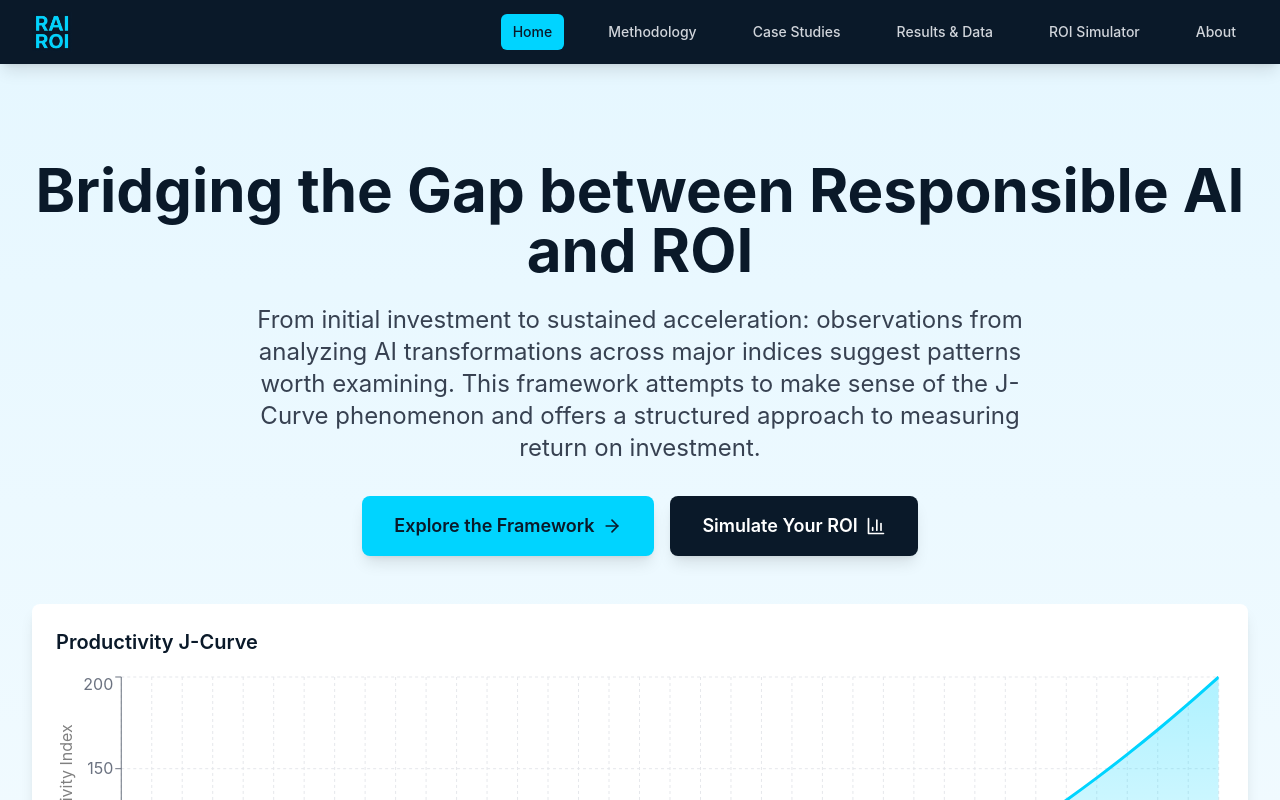
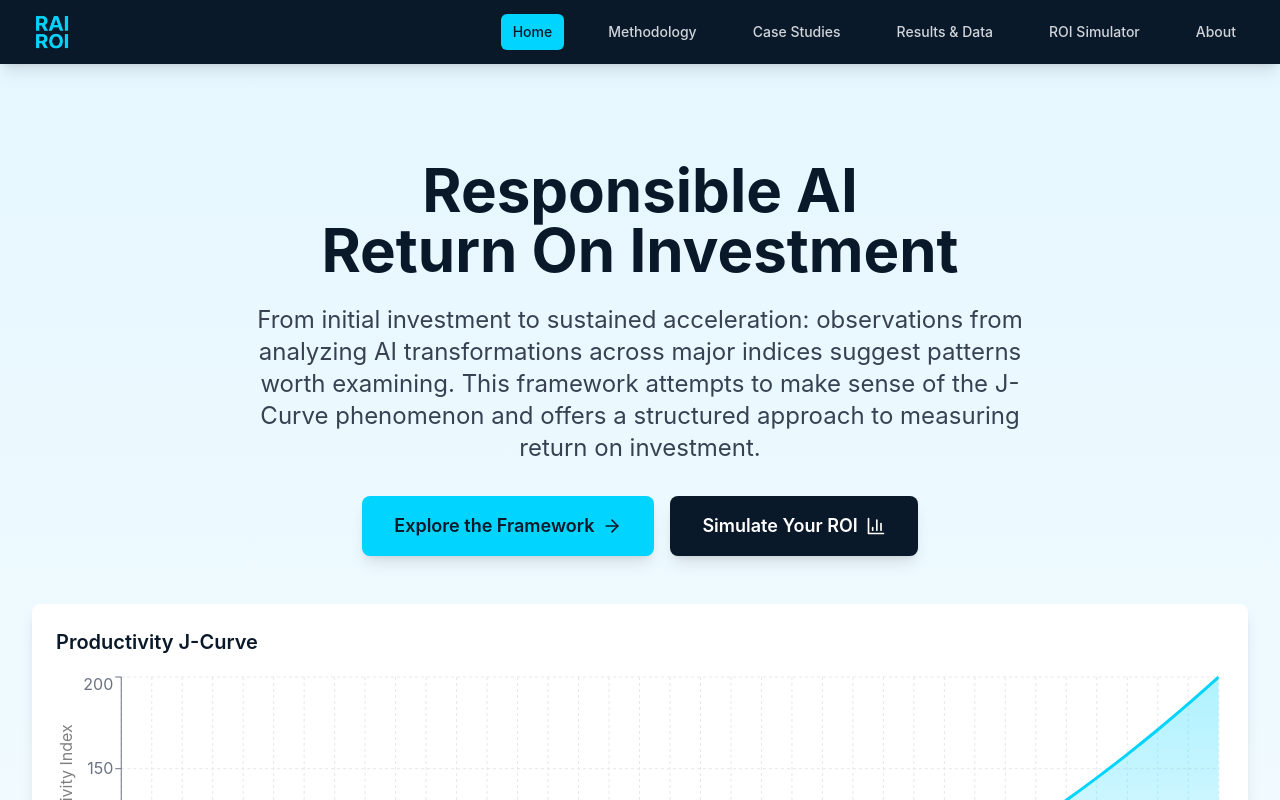
Before and after one commit to eric-horesnyi/rairoi-website, a Next.js app: page / in a window 1280 px wide. Shown: the top 800 px of the page. Built offline with nearby package versions, Linux system fonts and the light colour scheme.

Commit message:
Update homepage hero tagline

```diff
--- a/app/page.tsx
+++ b/app/page.tsx
@@ -17,7 +17,8 @@ export default function Home() {
             animate={{ opacity: 1, y: 0 }}
             className="text-5xl md:text-6xl font-bold text-deep-navy mb-6"
           >
-            Bridging the Gap between Responsible AI and ROI
+            <span className="block">Responsible AI</span>
+            <span className="block">Return On Investment</span>
           </motion.h1>
           <p className="text-xl md:text-2xl text-gray-700 mb-8 max-w-3xl mx-auto leading-relaxed">
             From initial investment to sustained acceleration: observations from analyzing AI transformations
```
